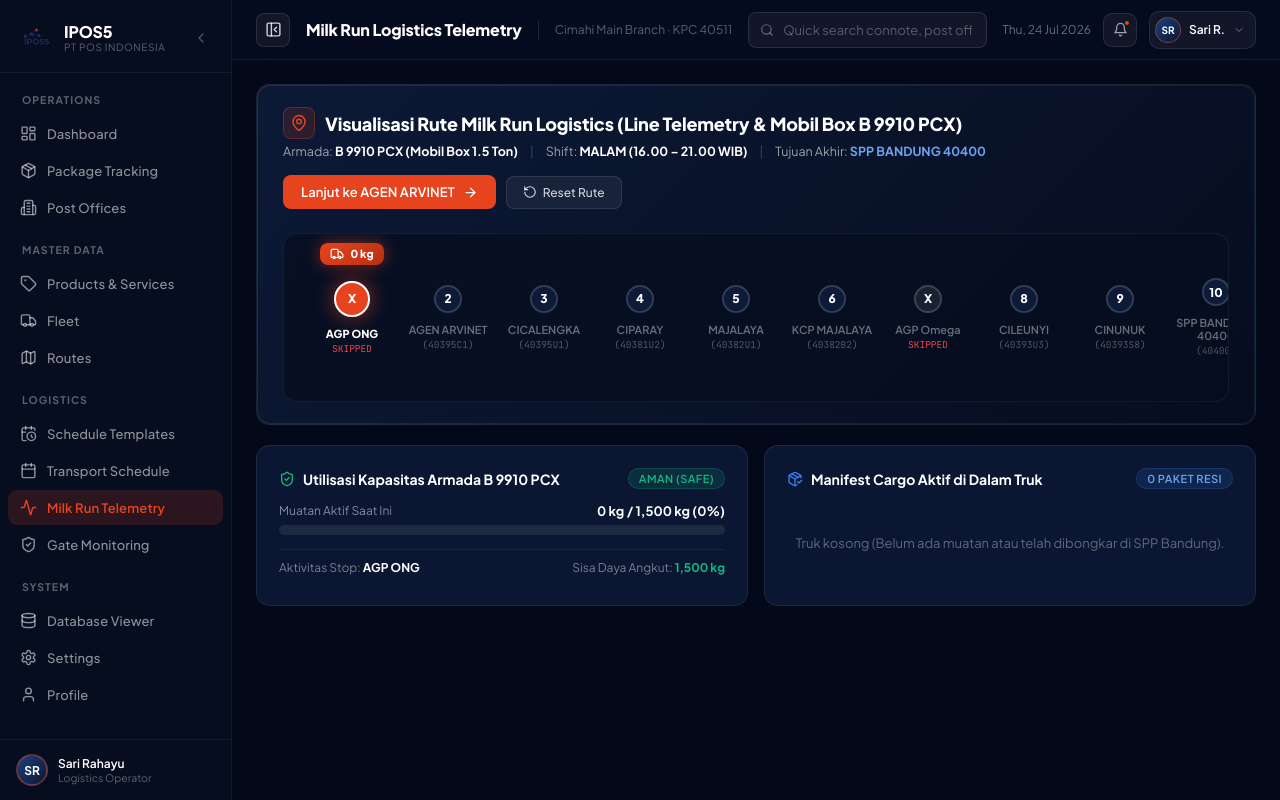
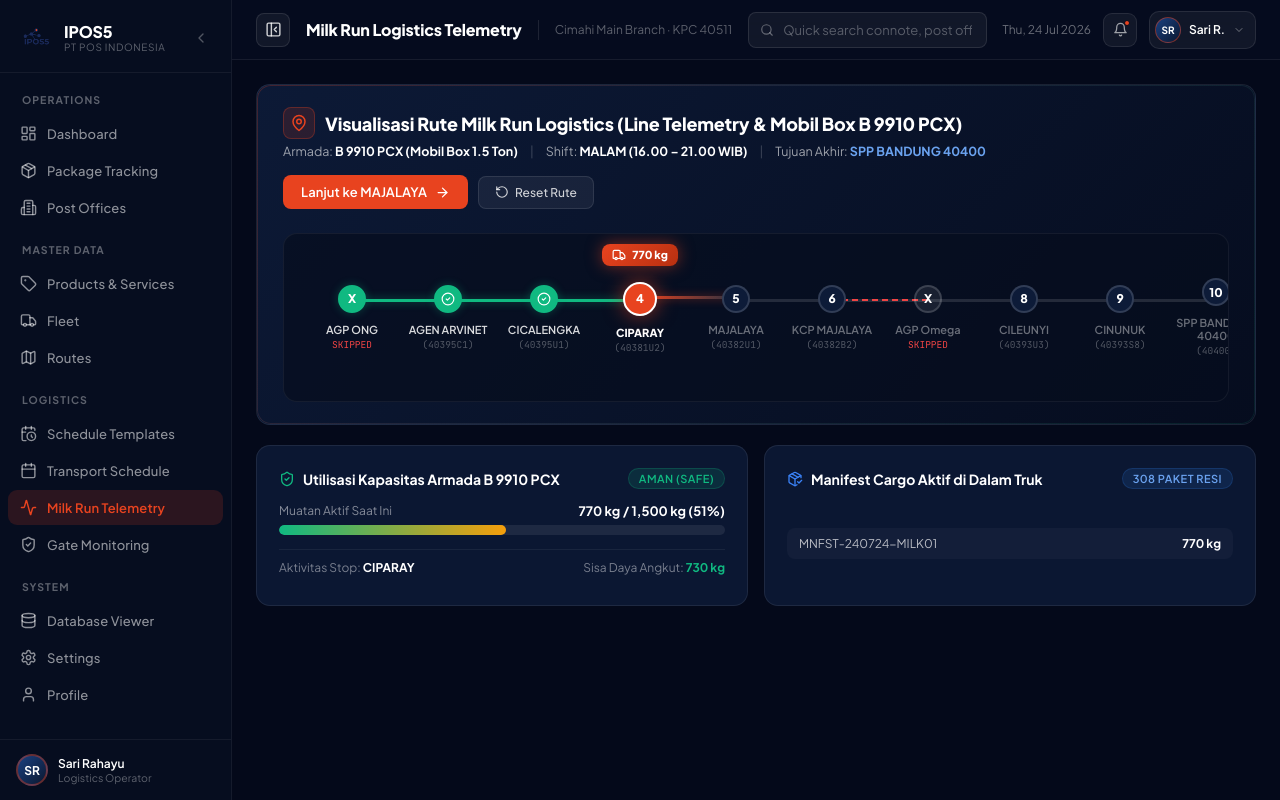
Before and after one commit to dalsispusat35-wq/ipos5, a React (Vite) app in the folder redesign/client/: page /route-journey in a window 1280 px wide. Built offline with nearby package versions, Linux system fonts and the light colour scheme; no server answers.

Commit message:
feat(telemetry): add glowing connecting route line telemetry path between stop nodes

```diff
--- a/redesign/client/src/pages/RouteJourney.jsx
+++ b/redesign/client/src/pages/RouteJourney.jsx
@@ -15,7 +15,7 @@
     { id: 10, name: 'SPP BANDUNG 40400', code: '40400', status: 'DESTINATION', isSkipped: false, load: 0 },
   ];
 
-  const [currentStopIndex, setCurrentStopIndex] = useState(0);
+  const [currentStopIndex, setCurrentStopIndex] = useState(3);
 
   const nextStop = () => {
     let nextIdx = currentStopIndex + 1;
@@ -93,7 +93,7 @@
           </div>
         </div>
 
-        {/* Horizontal Telemetry Node Graph */}
+        {/* Horizontal Telemetry Node Graph with Route Connecting Lines */}
         <div
           style={{
             marginTop: 24,
@@ -112,6 +112,28 @@
 
               return (
                 <div key={stop.id} style={{ flex: 1, display: 'flex', flexDirection: 'column', alignItems: 'center', position: 'relative' }}>
+                  {/* Connecting Route Line Segment between nodes */}
+                  {i < stops.length - 1 && (
+                    <div
+                      style={{
+                        position: 'absolute',
+                        top: 14,
+                        left: '50%',
+                        width: '100%',
+                        height: 3,
+                        background: i < currentStopIndex
+                          ? '#10b981'
+                          : i === currentStopIndex
+                          ? 'linear-gradient(90deg, #e8431f 0%, rgba(255,255,255,0.15) 100%)'
+                          : 'rgba(255,255,255,0.12)',
+                        borderTop: stops[i + 1].isSkipped ? '2px dashed #ef4444' : 'none',
+                        boxShadow: i < currentStopIndex ? '0 0 8px rgba(16,185,129,0.5)' : (i === currentStopIndex ? '0 0 8px rgba(232,67,31,0.5)' : 'none'),
+                        zIndex: 1,
+                        transition: 'all 0.3s ease'
+                      }}
+                    />
+                  )}
+
                   {/* Active Vehicle Badge above Node */}
                   {isCurrent && (
                     <div
@@ -137,8 +159,8 @@
                   <div
                     onClick={() => setCurrentStopIndex(i)}
                     style={{
-                      width: isCurrent ? 36 : 28,
-                      height: isCurrent ? 36 : 28,
+                      width: isCurrent ? 34 : 28,
+                      height: isCurrent ? 34 : 28,
                       borderRadius: '50%',
                       background: isCurrent ? '#e8431f' : isPassed ? '#10b981' : isSkipped ? 'rgba(255,255,255,0.08)' : '#0d1b38',
                       border: isCurrent ? '2px solid #fff' : isPassed ? '2px solid #10b981' : '2px solid rgba(255,255,255,0.15)',
@@ -149,9 +171,9 @@
                       fontSize: 12,
                       fontWeight: 800,
                       cursor: 'pointer',
-                      boxShadow: isCurrent ? '0 0 20px rgba(232,67,31,0.6)' : 'none',
+                      boxShadow: isCurrent ? '0 0 20px rgba(232,67,31,0.6)' : (isPassed ? '0 0 10px rgba(16,185,129,0.3)' : 'none'),
                       transition: 'all 0.3s ease',
-                      zIndex: 2,
+                      zIndex: 3,
                     }}
                   >
                     {isSkipped ? 'X' : isPassed ? <CheckCircle2 size={14} /> : stop.id}
```
